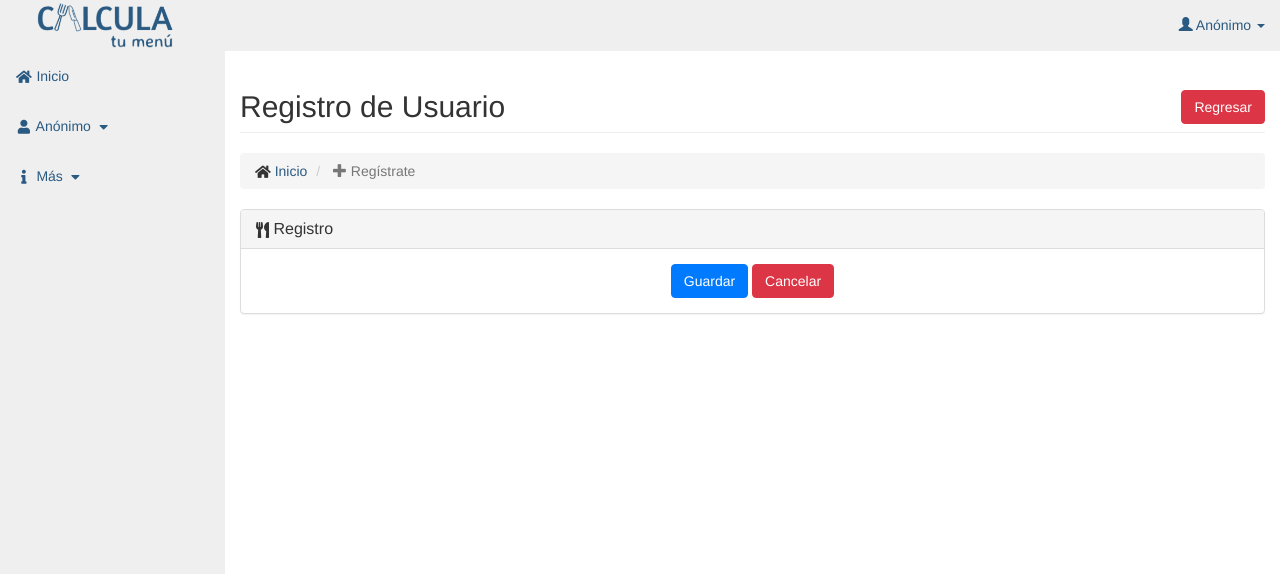
After one commit to JandroMejia97/CTM, a Django app: template templates/registration/signup.html in a window 1280 px wide. The commit adds this page. Shown: the top 574 px of the page. Run offline with Django 3.2, Linux system fonts and the light colour scheme; the template is opened without the code that fills it: most values are stand-ins (such as "Sample title", 1, 10 or a date in 2020); some libraries are stand-ins or nearby versions.

Commit message:
Agregando signup

```diff
--- a/templates/calculadora/restaurante_detail_template.html
+++ b/templates/calculadora/restaurante_detail_template.html
@@ -228,8 +228,8 @@
                                                                                     {{ carta.num_products }}
                                                                                 </td>
                                                                                 <td class="text-center">
-                                                                                    <a class="fas fa-w fa-eye text-decoration-none" name="ver" href="{% url 'calculadora:detalle-carta' carta.pk %}" style="color:gray !important"></a>
-                                                                                    <a class="fas fa-w fa-edit text-decoration-none" name="editar" href="{% url 'calculadora:editar-carta' carta.pk %}" style="color:gray !important"></a>
+                                                                                    <a class="fas fa-w fa-eye text-decoration-none" name="ver" href="{% url 'calculadora:detalle-carta' carta.restaurante.pk carta.pk %}" style="color:gray !important"></a>
+                                                                                    <a class="fas fa-w fa-edit text-decoration-none" name="editar" href="{% url 'calculadora:editar-carta' carta.restaurante.pk  carta.pk %}" style="color:gray !important"></a>
                                                                                     <!-- <a class="fas fa-w fa fa-trash text-decoration-none" name="eliminar" href="#" onclick="" style="color:gray !important"></a> -->
                                                                                 </td>
                                                                             </tr>
--- a/templates/navegation.html
+++ b/templates/navegation.html
@@ -137,7 +137,7 @@
                         </li>
                         <li role="separator" class="divider"></li>
                         <li>
-                            <a href="#">
+                            <a href="{% url 'calculadora:signup' %}">
                                 <span class="glyphicon glyphicon-plus" aria-hidden="true"></span>
                                 Regístrate
                             </a>
--- a/templates/registration/login.html
+++ b/templates/registration/login.html
@@ -57,7 +57,7 @@
                                         </div>
                                     </form>
                                     <div class="text-center">
-                                        <a class="d-block small mt-3" href="#">Registrarse</a>
+                                        <a class="d-block small mt-3" href="{% url 'calculadora:signup' %}">Registrarse</a>
                                         <a class="d-block small" href="#">¿Olvidaste tu contraseña?</a>
                                     </div>
                                 </div>
--- /dev/null
+++ b/templates/registration/signup.html
@@ -0,0 +1,73 @@
+{% extends 'base.html' %}
+{% load static %}
+{% block title %}
+    Registro
+{% endblock title %}
+{% block custom_css %}
+    <link href="{% static 'calculadora/css/style.css' %}" rel="stylesheet" type="text/css">
+{% endblock custom_css %}
+{% block content %}
+    {% load bootstrap %}
+    <!-- Cabecera de página -->
+    <div class="container-fluid">
+        {% block title_page %}
+            <div class="row">
+                <div class="col-lg-12">
+                    <h2 class="page-header">
+                        Registro de Usuario
+                        <a href="javascript:history.back()" class="pull-right btn btn-danger" >
+                            Regresar
+                        </a>
+                    </h2>
+                    <ol class="breadcrumb">
+                        <li>
+                            <i class="fa fa-home"></i>
+                            <a href="{% url 'calculadora:home' %}">Inicio</a>
+                        </li>
+                        <li class="active">
+                            <span class="glyphicon glyphicon-plus" aria-hidden="true"></span>
+                            Regístrate
+                        </li>
+                    </ol>
+                </div>
+            </div>
+        {% endblock title_page %}
+        {% block messages %}
+            <div class="row">
+                <div class="col-lg-12 messages">
+                    {% include 'messages.html' %}
+                </div>
+            </div>
+        {% endblock messages %}
+        <div class="row">
+            <div class="col-lg-12">
+                <div class="panel panel-default">
+                    <div class="panel-heading">
+                        <h3 class="panel-title">
+                            <i class="fa fa-utensils fw"></i>
+                            Registro
+                        </h3>
+                    </div>
+                    <div class="panel-body">
+                        <div class="row">
+                            <div class="col-lg-12">
+                                <form method="POST" id="datos_form">
+                                    {% csrf_token %}
+                                    {{ form|bootstrap_horizontal }}
+                                    <div id="datos_buttons" class="text-center">
+                                        <button class="btn btn-primary" type="submit">
+                                            Guardar
+                                        </button>
+                                        <a href="javascript:history.back()" class="btn btn-danger" >
+                                            Cancelar
+                                        </a>
+                                    </div>
+                                </form>
+                            </div>
+                        </div>
+                    </div>
+                </div>
+            </div>
+        </div>
+    </div>
+{% endblock %}
```
Also changed, not shown: apps/calculadora/forms.py (+72 -2 lines), apps/calculadora/models.py (+7 -0 lines), apps/calculadora/urls.py (+8 -3 lines), apps/calculadora/views.py (+35 -3 lines), apps/calculadora/migrations/0040_auto_20190606_1306.py (added), apps/calculadora/migrations/0041_auto_20190606_1308.py (added).
